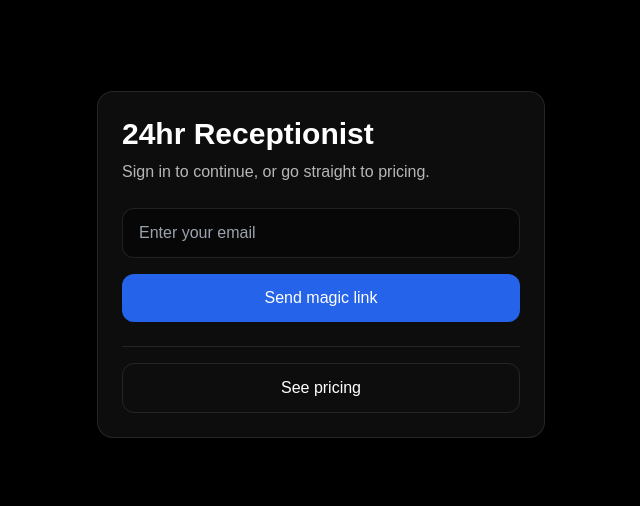
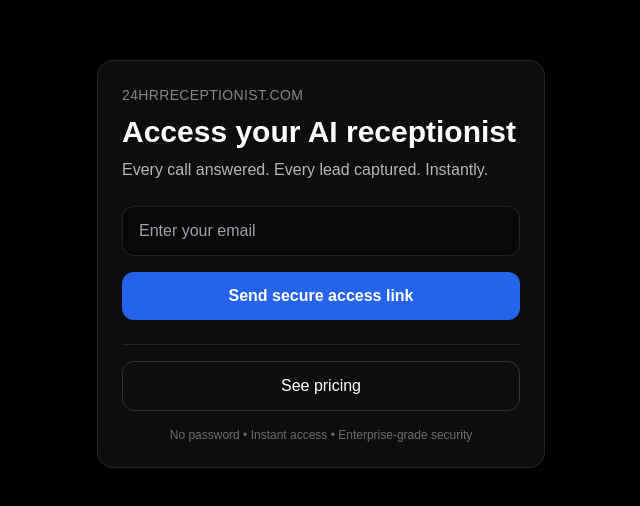
Before and after one commit to luckyluciano04/24_hr_receptionist, a Next.js app: page /login in a window 1280 px wide. Shown: the part 136-642 px from the top of the page, without its empty margins (319-959 px from the left). Built offline with nearby package versions, Linux system fonts and the light colour scheme; no server answers.

Commit message:
Update page.tsx

```diff
--- a/app/login/page.tsx
+++ b/app/login/page.tsx
@@ -34,35 +34,59 @@
     setSent(true);
   }
 
+  // AFTER SUBMIT
   if (sent) {
     return (
       <div className="min-h-screen flex items-center justify-center bg-black text-white px-6">
         <div className="max-w-md w-full rounded-2xl border border-white/10 bg-white/5 p-6">
-          <h2 className="text-2xl font-semibold">Check your email</h2>
-          <p className="mt-2 text-white/70">
-            We sent you a login link. Open it to continue.
+
+          <h1 className="text-3xl font-bold">
+            Check your email
+          </h1>
+
+          <p className="mt-3 text-white/70">
+            Your secure access link has been sent.
           </p>
+
+          <p className="mt-2 text-sm text-white/50">
+            Opens instantly. No password required.
+          </p>
+
           <div className="mt-6">
             <Link
               href="/pricing"
-              className="inline-flex items-center justify-center rounded-xl bg-blue-600 px-4 py-3 font-medium text-white"
+              className="w-full block text-center rounded-xl bg-blue-600 px-4 py-3 font-semibold text-white"
             >
-              View pricing and start
+              View plans while you wait
             </Link>
           </div>
+
         </div>
       </div>
     );
   }
 
+  // MAIN LOGIN UI
   return (
     <div className="min-h-screen flex items-center justify-center bg-black text-white px-6">
       <div className="max-w-md w-full rounded-2xl border border-white/10 bg-white/5 p-6">
-        <h1 className="text-3xl font-semibold">24hr Receptionist</h1>
-        <p className="mt-2 text-white/70">
-          Sign in to continue, or go straight to pricing.
+
+        {/* BRAND */}
+        <p className="text-sm text-white/50 uppercase tracking-wide">
+          24hrReceptionist.com
         </p>
 
+        {/* HEADLINE (HIGH IMPACT) */}
+        <h1 className="mt-2 text-3xl font-bold leading-tight">
+          Access your AI receptionist
+        </h1>
+
+        {/* SUBHEAD */}
+        <p className="mt-2 text-white/70">
+          Every call answered. Every lead captured. Instantly.
+        </p>
+
+        {/* FORM */}
         <form onSubmit={handleSubmit} className="mt-6 space-y-4">
           <input
             type="email"
@@ -76,22 +100,33 @@
           <button
             type="submit"
             disabled={loading}
-            className="w-full rounded-xl bg-blue-600 px-4 py-3 font-medium text-white disabled:opacity-60"
+            className="w-full rounded-xl bg-blue-600 hover:bg-blue-700 transition px-4 py-3 font-semibold text-white disabled:opacity-60"
           >
-            {loading ? 'Sending...' : 'Send magic link'}
+            {loading ? 'Sending secure link...' : 'Send secure access link'}
           </button>
         </form>
 
-        {error && <p className="mt-3 text-red-400">{error}</p>}
+        {error && (
+          <p className="mt-3 text-red-400 text-sm">
+            {error}
+          </p>
+        )}
 
+        {/* SECONDARY CTA */}
         <div className="mt-6 border-t border-white/10 pt-4">
           <Link
             href="/pricing"
-            className="inline-flex w-full items-center justify-center rounded-xl border border-white/10 px-4 py-3 font-medium text-white"
+            className="w-full block text-center rounded-xl border border-white/15 px-4 py-3 font-medium text-white"
           >
             See pricing
           </Link>
         </div>
+
+        {/* TRUST LINE */}
+        <p className="mt-4 text-xs text-white/40 text-center">
+          No password • Instant access • Enterprise-grade security
+        </p>
+
       </div>
     </div>
   );
```
